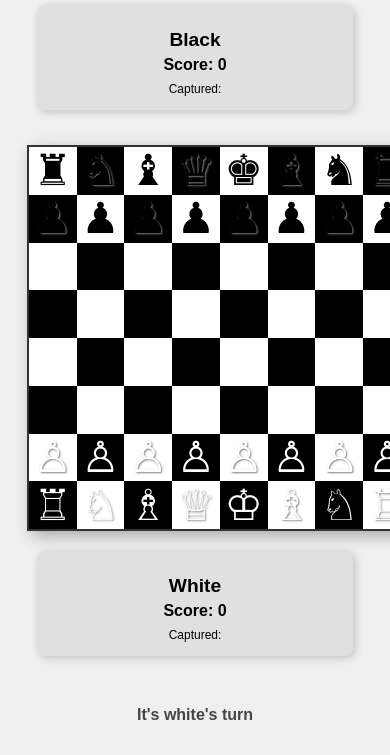
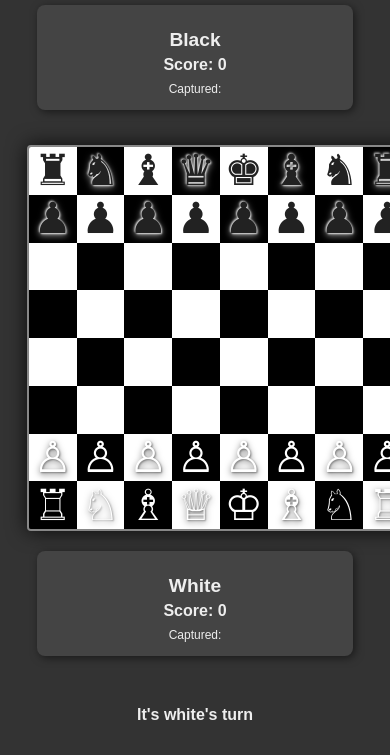
Before and after one commit to saikishorr/chess, a plain HTML site: page index.html in a window 390 px wide. Shown: the part 89-844 px from the top of the page. Drawn offline with Linux system fonts and the light colour scheme.

Commit message:
Update style.css

```diff
--- a/style.css
+++ b/style.css
@@ -1,40 +1,42 @@
+/* --- Global Styles for Body and Container --- */
 body {
     font-family: Arial, sans-serif;
     display: flex;
     flex-direction: column;
     align-items: center;
     margin-top: 20px;
-    background-color: #f0f0f0;
-    padding: 10px; /* Add some padding for smaller screens */
-    box-sizing: border-box; /* Include padding in element's total width */
+    background-color: #333; /* Changed to a darker background for the page for overall aesthetic */
+    padding: 10px;
+    box-sizing: border-box;
 }
 
 h1 {
-    color: #333;
-    font-size: 2em; /* Adjust font size for better readability */
+    color: #EEE; /* Changed for contrast with dark body background */
+    font-size: 2em;
     margin-bottom: 20px;
 }
 
 /* --- Game Info Layout --- */
 #game-info {
     display: flex;
-    flex-direction: row; /* Default to row layout for larger screens */
+    flex-direction: row;
     justify-content: space-around;
     align-items: flex-start;
-    width: 90%; /* Use percentage for flexible width */
-    max-width: 800px; /* Set a max-width to prevent it from getting too wide on large screens */
+    width: 90%;
+    max-width: 800px;
     margin-bottom: 20px;
-    gap: 20px; /* Space between player info and board */
+    gap: 20px;
 }
 
 .player-info {
-    flex: 1; /* Allow player info sections to grow and shrink */
-    min-width: 150px; /* Ensure a minimum width */
+    flex: 1;
+    min-width: 150px;
     text-align: center;
-    background-color: #e0e0e0;
+    background-color: #444; /* Darker background for player info */
+    color: #EEE; /* Lighter text for player info */
     padding: 10px;
     border-radius: 8px;
-    box-shadow: 2px 2px 8px rgba(0,0,0,0.2);
+    box-shadow: 2px 2px 8px rgba(0,0,0,0.5); /* Stronger shadow for depth */
 }
 
 .player-info h2 {
@@ -51,44 +53,44 @@ h1 {
 .captured-pieces {
     font-size: 0.8em;
     min-height: 20px;
-    word-break: break-all; /* Break long strings of captured pieces */
+    word-break: break-all;
 }
 
 /* --- Chessboard Sizing --- */
 #chessboard {
     display: grid;
-    /* Use 'minmax(0, 1fr)' for flexible columns, allowing them to shrink but not below content size */
-    /* We'll use JavaScript to dynamically set square size based on viewport */
     grid-template-columns: repeat(8, minmax(0, 1fr));
     grid-template-rows: repeat(8, minmax(0, 1fr));
-    border: 2px solid #333;
-    box-shadow: 5px 5px 15px rgba(0,0,0,0.3);
-    aspect-ratio: 1 / 1; /* Keep the chessboard square */
-    width: 90vw; /* Start with 90% of viewport width */
-    max-width: 480px; /* Maximum size for the chessboard */
-    margin: 0 auto; /* Center the chessboard */
+    border: 2px solid #888; /* Slightly lighter border for contrast */
+    box-shadow: 0px 0px 20px rgba(0,0,0,0.8); /* More pronounced shadow for 3D feel */
+    aspect-ratio: 1 / 1;
+    width: 90vw;
+    max-width: 480px;
+    margin: 0 auto;
+    border-radius: 4px; /* Slight border radius for a softer look */
+    overflow: hidden; /* Important to keep square and piece styling within bounds */
 }
 
 .square {
-    /* Square size will be handled by the grid and aspect-ratio,
-       so 'width' and 'height' can be removed here or set to 100% */
     width: 100%;
     height: 100%;
     display: flex;
     justify-content: center;
     align-items: center;
-    font-size: 4.5vw; /* Adjust font size relative to viewport width */
+    font-size: 4.5vw;
     cursor: grab;
     user-select: none;
-    box-sizing: border-box; /* Important for borders/padding */
+    box-sizing: border-box;
+    position: relative; /* Essential for proper positioning of piece effects */
 }
 
+/* --- Black and White Square Colors --- */
 .light {
-    background-color: #FFFFFF;
+    background-color: #FFFFFF; /* Pure White */
 }
 
 .dark {
-    background-color: #000000;
+    background-color: #000000; /* Pure Black */
 }
 
 .dragging {
@@ -96,41 +98,68 @@ h1 {
     cursor: grabbing;
 }
 
+/* --- Chess Piece Styling: Enhanced for 3D feel and Visibility --- */
 .piece {
     font-size: 1em; /* Relative to parent .square font-size */
     cursor: grab;
     user-select: none;
     line-height: 1;
+    display: flex; /* To center the actual Unicode character */
+    justify-content: center;
+    align-items: center;
+    width: 100%; /* Make piece take full square width */
+    height: 100%; /* Make piece take full square height */
+    position: relative; /* For layering shadows/effects */
+    /* Add a subtle animation for interaction */
+    transition: transform 0.1s ease-out, filter 0.1s ease-out;
 }
 
+/* --- White Pieces: Clear on Dark Squares, subtle contrast on Light --- */
 .piece.white {
-    color: #fff;
-    text-shadow: 1px 1px 2px rgba(0,0,0,0.5);
+    color: #FFFFFF; /* White */
+    /* Add a subtle dark shadow for contrast on white squares */
+    text-shadow: 1px 1px 2px rgba(0, 0, 0, 0.4);
+    /* Simulated 3D effect: light drop shadow */
+    filter: drop-shadow(0px 2px 3px rgba(0, 0, 0, 0.5));
 }
 
+/* --- Black Pieces: Crucial for visibility on black background --- */
 .piece.black {
-    color: #000;
-    text-shadow: 1px 1px 2px rgba(255,255,255,0.5);
+    color: #222222; /* Very Dark Grey for the piece itself */
+    /* This is the key: a light outline/shadow to make it pop on black */
+    text-shadow: 1px 1px 2px rgba(255, 255, 255, 0.8),
+                 -1px -1px 2px rgba(255, 255, 255, 0.8); /* Stronger white shadow for contrast */
+    /* Simulated 3D effect: a light drop shadow */
+    filter: drop-shadow(0px 2px 3px rgba(255, 255, 255, 0.5));
 }
 
+/* --- Active/Hover States for Pieces --- */
+.piece:hover {
+    transform: scale(1.08) translateY(-2px); /* Slight lift and enlarge on hover */
+    z-index: 10; /* Ensure hovered piece is on top */
+    filter: drop-shadow(0px 4px 6px rgba(0, 0, 0, 0.7)); /* Stronger shadow on hover */
+}
+
+/* --- Valid Move & Selected Piece Indicators --- */
 .valid-move {
-    background-color: rgba(0, 255, 0, 0.3);
-    border: 2px solid green;
+    background-color: rgba(76, 175, 80, 0.4); /* Green overlay for valid moves */
+    border: 2px solid #4CAF50; /* Green border */
     box-sizing: border-box;
 }
 
 .selected-piece {
-    border: 2px solid blue;
+    border: 3px solid #2196F3; /* Thicker blue border for selected piece */
     box-sizing: border-box;
+    box-shadow: inset 0 0 10px rgba(33, 150, 243, 0.5); /* Inner glow for selected piece */
 }
 
 #turn-indicator {
     margin-top: 15px;
-    font-size: 1.3em; /* Slightly smaller for mobile */
+    font-size: 1.3em;
     font-weight: bold;
-    color: #444;
-    text-align: center; /* Center the turn indicator */
-    padding: 0 10px; /* Add horizontal padding */
+    color: #EEE; /* Changed for contrast with dark body background */
+    text-align: center;
+    padding: 0 10px;
 }
 
 /* --- Media Queries for Mobile Responsiveness --- */
@@ -141,25 +170,24 @@ h1 {
     }
 
     #game-info {
-        flex-direction: column; /* Stack player info vertically on smaller screens */
-        align-items: center; /* Center items when stacked */
-        width: 95%; /* Take more width on smaller screens */
+        flex-direction: column;
+        align-items: center;
+        width: 95%;
     }
 
     .player-info {
-        width: 100%; /* Full width for player info sections */
-        margin-bottom: 15px; /* Space between stacked player info */
-        max-width: 300px; /* Limit width of player info on smaller screens for better readability */
+        width: 100%;
+        margin-bottom: 15px;
+        max-width: 300px;
     }
 
-    /* Adjust font size for pieces on smaller screens */
     .square {
-        font-size: 10vw; /* Larger pieces for touch interaction */
+        font-size: 10vw;
     }
 
     #chessboard {
-        width: 95vw; /* Take up more screen width on smaller devices */
-        max-width: 400px; /* Limit max size for tablets */
+        width: 95vw;
+        max-width: 400px;
     }
 
     #turn-indicator {
@@ -188,13 +216,12 @@ h1 {
         font-size: 0.75em;
     }
 
-    /* Even larger pieces for very small screens */
     .square {
         font-size: 11vw;
     }
 
     #chessboard {
-        width: 98vw; /* Almost full width on very small screens */
+        width: 98vw;
     }
 
     #turn-indicator {
```
